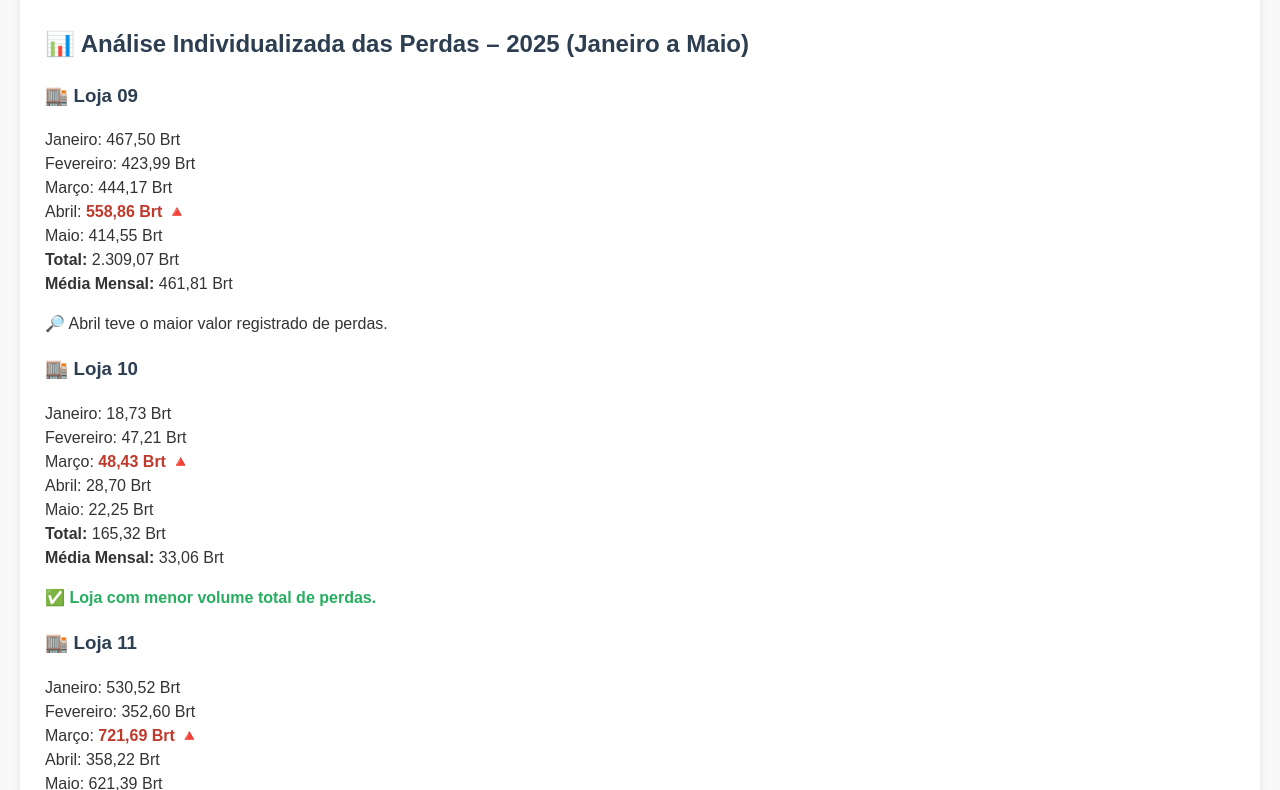
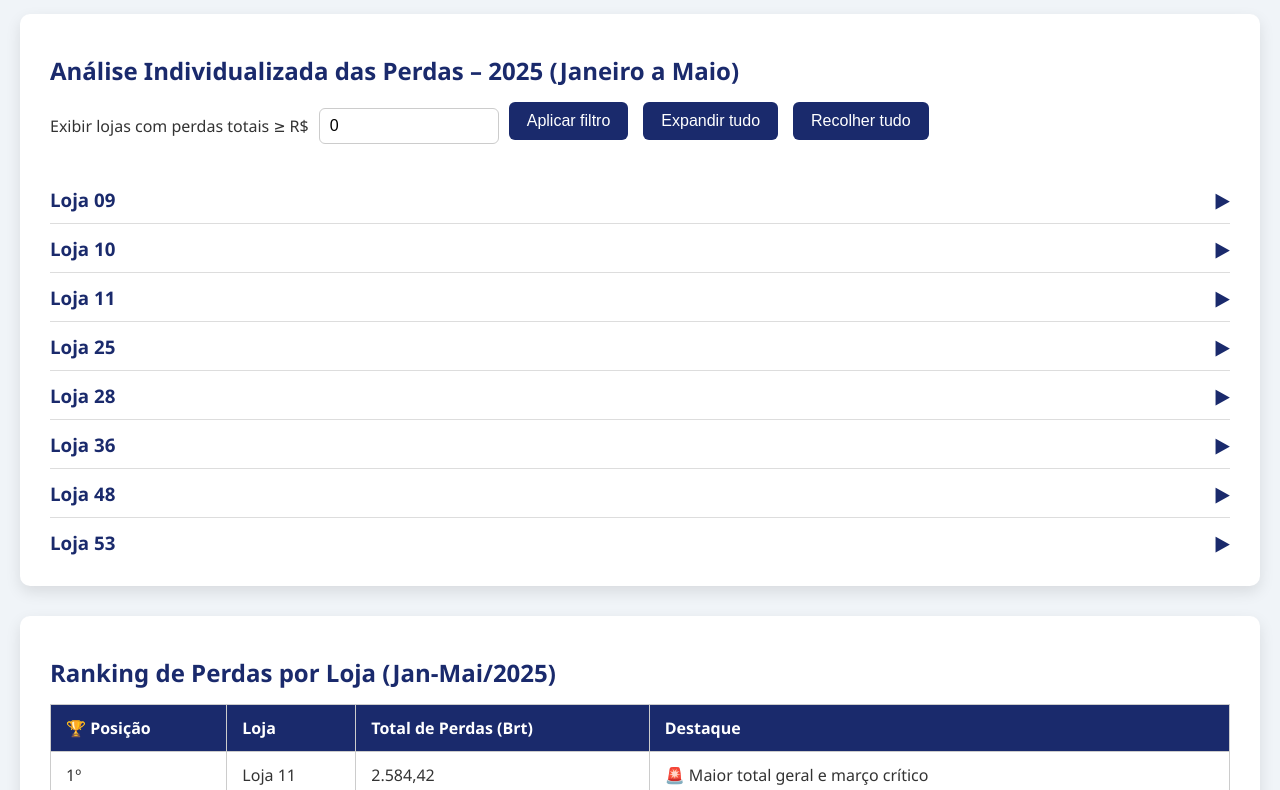
Before and after one commit to kobaiadev/kobaiadev.github.io, a plain HTML site: page index.html in a window 1280 px wide. Shown: the part 100-890 px from the top of the page. Drawn offline with Linux system fonts and the light colour scheme.

Commit message:
Update index.html

```diff
--- a/index.html
+++ b/index.html
@@ -2,165 +2,163 @@
 <html lang="pt-BR">
 <head>
 <meta charset="UTF-8" />
-  <title>Relatório Geral – Furtos por Produto e Loja</title>
+<meta name="viewport" content="width=device-width, initial-scale=1" />
+<title>Relatório de Perdas - Furtos por Produto e Loja</title>
 <style>
+  /* Reset básico */
+  * {
+    box-sizing: border-box;
+  }
   body {
-      font-family: Arial, sans-serif;
-      margin: 20px;
-      line-height: 1.5;
-      background: #f9f9f9;
+    font-family: 'Segoe UI', Tahoma, Geneva, Verdana, sans-serif;
+    background: #f0f4f8;
+    margin: 0;
+    padding: 20px;
     color: #333;
   }
   h1, h2, h3 {
-      color: #2c3e50;
+    color: #1a2a6c;
+    margin-bottom: 10px;
+  }
+  h1 {
+    font-size: 2rem;
+    text-align: center;
+    margin-bottom: 30px;
   }
   section {
-      margin-bottom: 40px;
     background: white;
-      padding: 15px 25px;
-      box-shadow: 0 0 8px rgba(0,0,0,0.1);
-      border-radius: 6px;
+    padding: 20px 30px;
+    margin-bottom: 30px;
+    border-radius: 10px;
+    box-shadow: 0 6px 15px rgba(0,0,0,0.1);
+  }
+  article {
+    border-bottom: 1px solid #ddd;
+    padding: 10px 0;
+    cursor: pointer;
+    transition: background-color 0.3s ease;
+  }
+  article:last-child {
+    border-bottom: none;
+  }
+  article:hover {
+    background-color: #e8f0fe;
+  }
+  article h3 {
+    margin: 0;
+    display: flex;
+    justify-content: space-between;
+    align-items: center;
+  }
+  article h3 span {
+    font-size: 0.9rem;
+    color: #555;
+  }
+  .detalhes {
+    margin-top: 10px;
+    display: none;
+    color: #444;
+    font-size: 0.95rem;
+  }
+  .valor-alto {
+    color: #e74c3c;
+    font-weight: 700;
+  }
+  .valor-baixo {
+    color: #27ae60;
+    font-weight: 700;
+  }
+  .nota {
+    font-style: italic;
+    color: #666;
   }
   table {
     width: 100%;
     border-collapse: collapse;
-      margin-top: 10px;
+    margin-top: 15px;
   }
   th, td {
-      border: 1px solid #ddd;
-      padding: 8px 10px;
+    padding: 12px 15px;
+    border: 1px solid #ccc;
+  }
+  th {
+    background-color: #1a2a6c;
+    color: white;
     text-align: left;
   }
-    th {
-      background-color: #2980b9;
+  /* Botões */
+  .btn {
+    background-color: #1a2a6c;
     color: white;
+    border: none;
+    padding: 10px 18px;
+    border-radius: 6px;
+    font-size: 1rem;
+    cursor: pointer;
+    margin: 5px 5px 15px 0;
+    transition: background-color 0.3s ease;
   }
-    small {
-      color: #555;
+  .btn:hover {
+    background-color: #274b9f;
   }
-    .nota {
-      font-style: italic;
-      color: #666;
-      margin-top: 15px;
+  /* Filtro */
+  #filtro-container {
+    margin-bottom: 20px;
+    display: flex;
+    flex-wrap: wrap;
+    gap: 10px;
+    align-items: center;
   }
-    ul {
-      margin-top: 0;
+  #filtro-valor {
+    padding: 8px 10px;
+    font-size: 1rem;
+    border: 1px solid #ccc;
+    border-radius: 6px;
+    width: 180px;
   }
-    .valor-alto {
-      color: #c0392b;
-      font-weight: bold;
+  /* Ícone toggle */
+  .toggle-icon {
+    font-weight: 900;
+    font-size: 1.3rem;
+    color: #1a2a6c;
+    transition: transform 0.3s ease;
+    margin-left: 10px;
   }
-    .valor-baixo {
-      color: #27ae60;
-      font-weight: bold;
+  .expanded .toggle-icon {
+    transform: rotate(90deg);
+  }
+  /* Responsivo */
+  @media (max-width: 600px) {
+    body {
+      padding: 10px;
+    }
+    section {
+      padding: 15px 20px;
+    }
   }
 </style>
 </head>
 <body>
 
-  <h1>📊 RELATÓRIO GERAL – FURTOS POR PRODUTO E LOJA</h1>
+<h1>📊 Relatório Geral – Furtos por Produto e Loja</h1>
 
-  <!-- (Seções anteriores do relatório aqui - omitidas para foco na nova parte) -->
+<section id="analise-individualizada">
+  <h2>Análise Individualizada das Perdas – 2025 (Janeiro a Maio)</h2>
+  <div id="filtro-container">
+    <label for="filtro-valor">Exibir lojas com perdas totais ≥ R$</label>
+    <input type="number" id="filtro-valor" value="0" min="0" step="0.01" />
+    <button class="btn" id="btn-aplicar-filtro">Aplicar filtro</button>
+    <button class="btn" id="btn-expandir-tudo">Expandir tudo</button>
+    <button class="btn" id="btn-recolher-tudo">Recolher tudo</button>
+  </div>
 
-  <!-- Parte nova: Análise Individualizada das Perdas -->
-  <section>
-    <h2>📊 Análise Individualizada das Perdas – 2025 (Janeiro a Maio)</h2>
-
-    <article>
-      <h3>🏬 Loja 09</h3>
-      <p>Janeiro: 467,50 Brt<br/>
-         Fevereiro: 423,99 Brt<br/>
-         Março: 444,17 Brt<br/>
-         Abril: <span class="valor-alto">558,86 Brt 🔺</span><br/>
-         Maio: 414,55 Brt<br/>
-         <strong>Total:</strong> 2.309,07 Brt<br/>
-         <strong>Média Mensal:</strong> 461,81 Brt</p>
-      <p>🔎 Abril teve o maior valor registrado de perdas.</p>
-    </article>
-
-    <article>
-      <h3>🏬 Loja 10</h3>
-      <p>Janeiro: 18,73 Brt<br/>
-         Fevereiro: 47,21 Brt<br/>
-         Março: <span class="valor-alto">48,43 Brt 🔺</span><br/>
-         Abril: 28,70 Brt<br/>
-         Maio: 22,25 Brt<br/>
-         <strong>Total:</strong> 165,32 Brt<br/>
-         <strong>Média Mensal:</strong> 33,06 Brt</p>
-      <p class="valor-baixo">✅ Loja com menor volume total de perdas.</p>
-    </article>
-
-    <article>
-      <h3>🏬 Loja 11</h3>
-      <p>Janeiro: 530,52 Brt<br/>
-         Fevereiro: 352,60 Brt<br/>
-         Março: <span class="valor-alto">721,69 Brt 🔺</span><br/>
-         Abril: 358,22 Brt<br/>
-         Maio: 621,39 Brt<br/>
-         <strong>Total:</strong> 2.584,42 Brt<br/>
-         <strong>Média Mensal:</strong> 516,88 Brt</p>
-      <p class="valor-alto">⚠️ Destaque: Maior perda total e maior valor em um único mês (março).</p>
-    </article>
-
-    <article>
-      <h3>🏬 Loja 25</h3>
-      <p>Janeiro: 59,96 Brt<br/>
-         Fevereiro: 108,17 Brt<br/>
-         Março: 154,24 Brt<br/>
-         Abril: <span class="valor-alto">234,07 Brt 🔺</span><br/>
-         Maio: 228,13 Brt<br/>
-         <strong>Total:</strong> 784,57 Brt<br/>
-         <strong>Média Mensal:</strong> 156,91 Brt</p>
-    </article>
-
-    <article>
-      <h3>🏬 Loja 28</h3>
-      <p>Janeiro: 96,78 Brt<br/>
-         Fevereiro: 131,81 Brt<br/>
-         Março: <span class="valor-alto">324,99 Brt 🔺</span><br/>
-         Abril: 295,77 Brt<br/>
-         Maio: 42,98 Brt<br/>
-         <strong>Total:</strong> 892,33 Brt<br/>
-         <strong>Média Mensal:</strong> 178,47 Brt</p>
-    </article>
-
-    <article>
-      <h3>🏬 Loja 36</h3>
-      <p>Janeiro: 175,85 Brt<br/>
-         Fevereiro: 116,23 Brt<br/>
-         Março: <span class="valor-alto">246,21 Brt 🔺</span><br/>
-         Abril: 195,54 Brt<br/>
-         Maio: 189,96 Brt<br/>
-         <strong>Total:</strong> 923,79 Brt<br/>
-         <strong>Média Mensal:</strong> 184,76 Brt</p>
-    </article>
-
-    <article>
-      <h3>🏬 Loja 48</h3>
-      <p>Janeiro: 340,18 Brt<br/>
-         Fevereiro: 326,20 Brt<br/>
-         Março: <span class="valor-alto">754,34 Brt 🔺</span><br/>
-         Abril: 210,11 Brt<br/>
-         Maio: 195,32 Brt<br/>
-         <strong>Total:</strong> 1.826,15 Brt<br/>
-         <strong>Média Mensal:</strong> 365,23 Brt</p>
-      <p class="valor-alto">⚠️ Março: maior valor de perdas entre todas as lojas.</p>
-    </article>
-
-    <article>
-      <h3>🏬 Loja 53</h3>
-      <p>Janeiro: <span class="valor-alto">281,04 Brt 🔺</span><br/>
-         Fevereiro: 63,68 Brt<br/>
-         Março: 138,35 Brt<br/>
-         Abril: 110,77 Brt<br/>
-         Maio: 139,38 Brt<br/>
-         <strong>Total:</strong> 733,22 Brt<br/>
-         <strong>Média Mensal:</strong> 146,64 Brt</p>
-    </article>
+  <div id="lojas-container">
+    <!-- Cada loja como article com toggle -->
+  </div>
 </section>
 
-  <section>
-    <h2>🥇 Ranking de Perdas por Loja (Jan-Mai/2025)</h2>
+<section id="ranking">
+  <h2>Ranking de Perdas por Loja (Jan-Mai/2025)</h2>
   <table>
     <thead>
       <tr>
@@ -183,8 +181,8 @@
   </table>
 </section>
 
-  <section>
-    <h2>📈 Análise Geral (Jan-Mai/2025)</h2>
+<section id="analise-geral">
+  <h2>Análise Geral (Jan-Mai/2025)</h2>
   <p><strong>Total Geral de Perdas (todas as lojas):</strong> 10.218,87 Brt</p>
   <p><strong>Média Geral Mensal (por loja):</strong> 255,47 Brt</p>
 
@@ -200,5 +198,200 @@
   </ul>
 </section>
 
+<script>
+  // Dados das lojas com perdas para criar dinamicamente os artigos
+  const lojas = [
+    {
+      nome: "Loja 09",
+      valores: {
+        Janeiro: 467.50,
+        Fevereiro: 423.99,
+        Março: 444.17,
+        Abril: 558.86,
+        Maio: 414.55
+      },
+      total: 2309.07,
+      media: 461.81,
+      nota: "Abril teve o maior valor registrado de perdas.",
+      destaque: "abril"
+    },
+    {
+      nome: "Loja 10",
+      valores: {
+        Janeiro: 18.73,
+        Fevereiro: 47.21,
+        Março: 48.43,
+        Abril: 28.70,
+        Maio: 22.25
+      },
+      total: 165.32,
+      media: 33.06,
+      nota: "Loja com menor volume total de perdas.",
+      destaque: "menor"
+    },
+    {
+      nome: "Loja 11",
+      valores: {
+        Janeiro: 530.52,
+        Fevereiro: 352.60,
+        Março: 721.69,
+        Abril: 358.22,
+        Maio: 621.39
+      },
+      total: 2584.42,
+      media: 516.88,
+      nota: "Destaque: Maior perda total e maior valor em um único mês (março).",
+      destaque: "marco"
+    },
+    {
+      nome: "Loja 25",
+      valores: {
+        Janeiro: 59.96,
+        Fevereiro: 108.17,
+        Março: 154.24,
+        Abril: 234.07,
+        Maio: 228.13
+      },
+      total: 784.57,
+      media: 156.91,
+      nota: "",
+      destaque: "abril"
+    },
+    {
+      nome: "Loja 28",
+      valores: {
+        Janeiro: 96.78,
+        Fevereiro: 131.81,
+        Março: 324.99,
+        Abril: 295.77,
+        Maio: 42.98
+      },
+      total: 892.33,
+      media: 178.47,
+      nota: "",
+      destaque: "marco"
+    },
+    {
+      nome: "Loja 36",
+      valores: {
+        Janeiro: 175.85,
+        Fevereiro: 116.23,
+        Março: 246.21,
+        Abril: 195.54,
+        Maio: 189.96
+      },
+      total: 923.79,
+      media: 184.76,
+      nota: "",
+      destaque: "marco"
+    },
+    {
+      nome: "Loja 48",
+      valores: {
+        Janeiro: 340.18,
+        Fevereiro: 326.20,
+        Março: 754.34,
+        Abril: 210.11,
+        Maio: 195.32
+      },
+      total: 1826.15,
+      media: 365.23,
+      nota: "Março: maior valor de perdas entre todas as lojas.",
+      destaque: "marco"
+    },
+    {
+      nome: "Loja 53",
+      valores: {
+        Janeiro: 281.04,
+        Fevereiro: 63.68,
+        Março: 138.35,
+        Abril: 110.77,
+        Maio: 139.38
+      },
+      total: 733.22,
+      media: 146.64,
+      nota: "",
+      destaque: "janeiro"
+    }
+  ];
+
+  const container = document.getElementById("lojas-container");
+
+  // Função para formatar número como moeda brasileira
+  function formatarValor(valor) {
+    return valor.toLocaleString('pt-BR', { minimumFractionDigits: 2, maximumFractionDigits: 2 });
+  }
+
+  // Cria o HTML dos detalhes de cada loja
+  function criarDetalhes(loja) {
+    let html = `<div class="detalhes">`;
+    for (const [mes, valor] of Object.entries(loja.valores)) {
+      let destaque = "";
+      if (
+        (loja.destaque === "abril" && mes === "Abril") ||
+        (loja.destaque === "marco" && mes === "Março") ||
+        (loja.destaque === "janeiro" && mes === "Janeiro") ||
+        (loja.destaque === "menor" && loja.media === Math.min(...lojas.map(l => l.media)))
+      ) {
+        destaque = 'valor-alto';
+      }
+      html += `<p>${mes}: <span class="${destaque}">${formatarValor(valor)} Brt${destaque ? " 🔺" : ""}</span></p>`;
+    }
+    html += `<p><strong>Total:</strong> ${formatarValor(loja.total)} Brt</p>`;
+    html += `<p><strong>Média Mensal:</strong> ${formatarValor(loja.media)} Brt</p>`;
+    if(loja.nota) html += `<p class="nota">${loja.nota}</p>`;
+    html += `</div>`;
+    return html;
+  }
+
+  // Monta artigos das lojas
+  function montarArtigos(lojasFiltradas) {
+    container.innerHTML = "";
+    lojasFiltradas.forEach(loja => {
+      const artigo = document.createElement("article");
+      artigo.innerHTML = `
+        <h3>${loja.nome} <span class="toggle-icon">▶</span></h3>
+        ${criarDetalhes(loja)}
+      `;
+      container.appendChild(artigo);
+    });
+
+    // Adiciona evento para toggle detalhes
+    document.querySelectorAll("#lojas-container article h3").forEach(header => {
+      header.addEventListener("click", () => {
+        const detalhes = header.nextElementSibling;
+        const article = header.parentElement;
+        if (detalhes.style.display === "block") {
+          detalhes.style.display = "none";
+          article.classList.remove("expanded");
+        } else {
+          detalhes.style.display = "block";
+          article.classList.add("expanded");
+        }
+      });
+    });
+  }
+
+  montarArtigos(lojas);
+
+  // Botões expandir/recolher tudo
+  document.getElementById("btn-expandir-tudo").addEventListener("click", () => {
+    document.querySelectorAll("#lojas-container article .detalhes").forEach(d => d.style.display = "block");
+    document.querySelectorAll("#lojas-container article").forEach(a => a.classList.add("expanded"));
+  });
+
+  document.getElementById("btn-recolher-tudo").addEventListener("click", () => {
+    document.querySelectorAll("#lojas-container article .detalhes").forEach(d => d.style.display = "none");
+    document.querySelectorAll("#lojas-container article").forEach(a => a.classList.remove("expanded"));
+  });
+
+  // Filtro por valor total mínimo
+  document.getElementById("btn-aplicar-filtro").addEventListener("click", () => {
+    const valorFiltro = parseFloat(document.getElementById("filtro-valor").value) || 0;
+    const filtradas = lojas.filter(l => l.total >= valorFiltro);
+    montarArtigos(filtradas);
+  });
+</script>
+
 </body>
 </html>
```
Lines whose indentation alone changed are shown as unchanged.
